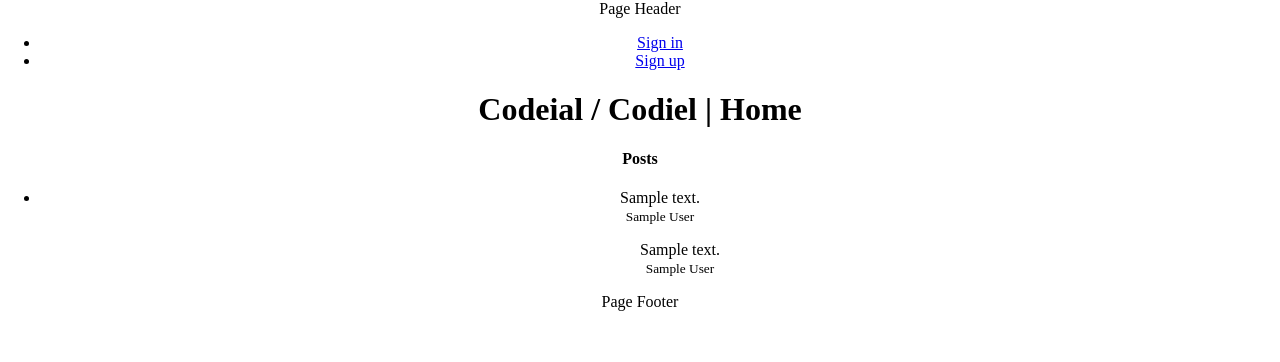
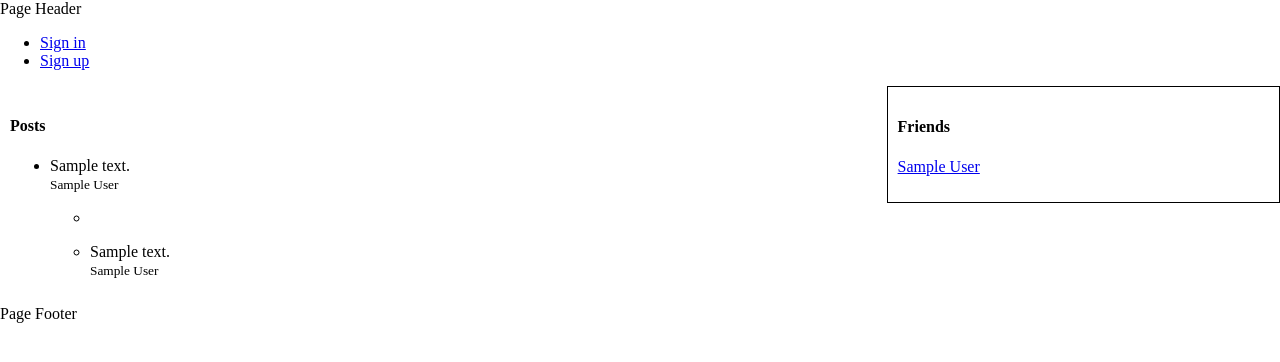
Before and after one commit to KamranTaslim/codial, a Node server app: page / in a window 1280 px wide. Shown: the top 362 px of the page. Run offline with Node 20, Linux system fonts and the light colour scheme; tables that the repository leaves empty hold one stand-in row (values such as "Sample post"); style sheets or scripts are compiled from the project's sources; some libraries are stand-ins or nearby versions.

Commit message:
Complete the Delete and update comments and profile name

```diff
--- /dev/null
+++ b/assets/css/home.css
@@ -0,0 +1,10 @@
+#home-container {
+  display: flex; }
+  #home-container #feed-posts {
+    width: 70%;
+    padding: 10px; }
+  #home-container #user-friends {
+    width: 30%;
+    padding: 10px;
+    border: 1px solid black;
+    height: 100%; }
--- a/assets/css/layout.css
+++ b/assets/css/layout.css
@@ -1,5 +1,7 @@
 body {
   margin: 0;
-  text-align: center; }
-  body #layout-main {
-    height: 100%; }
+  list-style-type: square;
+}
+body #layout-main {
+  height: 100%;
+}
--- /dev/null
+++ b/assets/scss/home.scss
@@ -0,0 +1,13 @@
+#home-container{
+    display: flex;
+    #feed-posts{
+        width: 70%;
+        padding: 10px;
+    }
+    #user-friends{
+        width: 30%;
+        padding: 10px;
+        border: 1px solid black;
+        height: 100%;
+    }
+}
--- a/assets/scss/layout.scss
+++ b/assets/scss/layout.scss
@@ -1,7 +1,9 @@
 body {
   margin: 0;
   text-align: center;
+  list-style-type:square;
   #layout-main{
   height:100%;
+
   }
 }
--- a/controllers/home_controller.js
+++ b/controllers/home_controller.js
@@ -1,4 +1,5 @@
 const Post = require("../models/post");
+const User = require("../models/user");
 
 // async function home(req, res) {
 //   const posts = await Post.find({});
@@ -12,27 +13,49 @@ const Post = require("../models/post");
 //   Post.find({})
 //     .populate("user")
 //     .exec(function (err, posts) {
-//       return res.render("home", {
-//         title: "Codiel | Home",
-//         posts: posts,
+//       User.find({}, function (err, user) {
+//         return res.render("home", {
+//           title: "Codiel | Home",
+//           posts: posts,
+//           all_usres: users,
+//         });
 //       });
 //     });
 // };
 
 //populate the user for each post
-async function home(req, res) {
+// async function home(req, res) {
+//   try {
+//     const posts = await Post.find({})
+//       .populate("user")
+//       .populate({ path: "comments", populate: { path: "user" } })
+//       .exec();
+//     return res.render("home", {
+//       title: "Codiel | Home",
+//       posts: posts,
+//     });
+//   } catch (err) {
+//     console.log("Error in finding and populating posts:", err);
+//   }
+// }
+
+// module.exports.home = home;
+
+module.exports.home = async function (req, res) {
   try {
     const posts = await Post.find({})
       .populate("user")
       .populate({ path: "comments", populate: { path: "user" } })
       .exec();
-    return res.render("home", {
+    const users = await User.find({});
+
+    res.render("home", {
       title: "Codiel | Home",
       posts: posts,
+      all_users: users, // Corrected typo 'all_usres' to 'all_users'
     });
   } catch (err) {
-    console.log("Error in finding and populating posts:", err);
+    console.error(err);
+    res.status(500).send("Internal Server Error");
   }
-}
-
-module.exports.home = home;
+};
--- a/routes/comments.js
+++ b/routes/comments.js
@@ -6,4 +6,9 @@ const commentsController = require("../controllers/comments_controller");
 
 router.post("/create", passport.checkAuthentication, commentsController.create);
 
+router.get(
+  "/destroy/:id",
+  passport.checkAuthentication,
+  commentsController.destroy
+);
 module.exports = router;
--- /dev/null
+++ b/views/_comment.ejs
@@ -0,0 +1,11 @@
+<li>
+  <p>
+    <% if (locals.user && locals.user.id == comment.user.id){ %>
+    <small>
+      <a href="/comments/destroy/<%= comment.id %>">X</a>
+    </small>
+    <% } %> <%= comment.content%>
+    <br />
+    <small> <%= comment.user.name %> </small>
+  </p>
+</li>
--- /dev/null
+++ b/views/_post.ejs
@@ -0,0 +1,34 @@
+<li>
+  <p>
+    <% if (locals.user && locals.user.id == post.user.id){ %>
+    <small>
+      <a href="/posts/destroy/<%= post.id %>">X</a>
+    </small>
+    <% } %> <%= post.content %>
+    <br />
+    <small> <%= post.user.name %> </small>
+  </p>
+  <div class="post-comments">
+    <% if (locals.user){ %>
+    <form action="/comments/create" method="POST">
+      <input
+        type="text"
+        name="content"
+        placeholder="Type Here to add comment..."
+        required
+      />
+      <input type="hidden" name="post" value="<%= post._id %>" />
+      <input type="submit" value="Add Comment" />
+    </form>
+
+    <% } %>
+
+    <div class="post-comments-list">
+      <ul id="post-comments<%= post._id%>">
+        <li>
+          <% for(comment of post.comments){%> <%-include('_comment')-%> <%}%>
+        </li>
+      </ul>
+    </div>
+  </div>
+</li>
--- a/views/home.ejs
+++ b/views/home.ejs
@@ -1,5 +1,6 @@
-<h1>Codeial / <%= title %></h1>
+<link rel="stylesheet" href="/css/home.css" />
 
+<div id="home-container">
   <section id="feed-posts">
     <h4>Posts</h4>
     <% if(locals.user){ %>
@@ -17,48 +18,17 @@
 
     <div id="posts-list-container">
       <ul>
-      <% for(post of posts){ %>
-
-      <li>
-        <p>
-          <% if (locals.user && locals.user.id == post.user.id){ %>
-          <small>
-            <a href="/posts/destroy/<%= post.id %>">X</a>
-          </small>
-          <% } %> <%= post.content %>
-          <br />
-          <small> <%= post.user.name %> </small>
-        </p>
-        <div class="post-comments">
-          <% if (locals.user){ %>
-          <form action="/comments/create" method="POST">
-            <input
-              type="text"
-              name="content"
-              placeholder="Type Here to add comment..."
-              required
-            />
-            <input type="hidden" name="post" value="<%= post._id %>" />
-            <input type="submit" value="Add Comment" />
-          </form>
-
-          <% } %>
-
-          <div class="post-comments-list">
-            <ul id="post-comments<%= post._id%>">
-              <% for(comment of post.comments){%>
-              <p>
-                <%= comment.content%>
-                <br />
-                <small> <%= comment.user.name %> </small>
-              </p>
-              <%}%>
-            </ul>
-          </div>
-        </div>
-      </li>
-
-      <%} %>
+        <% for(post of posts){ %> <%-include('_post')-%> <%} %>
       </ul>
     </div>
   </section>
+
+  <section id="user-friends">
+    <h4>Friends</h4>
+    <% for(u of all_users){%>
+    <p>
+      <a href="/users/profile/<%= u.id %>"><%= u.name %></a>
+    </p>
+    <%}%>
+  </section>
+</div>
```
Also changed, not shown: controllers/comments_controller.js (+36 -0 lines), controllers/users_controller.js (+50 -4 lines), routes/users.js (+10 -1 lines), views/user_profile.ejs (+25 -2 lines). Lines whose indentation alone changed are shown as unchanged.
